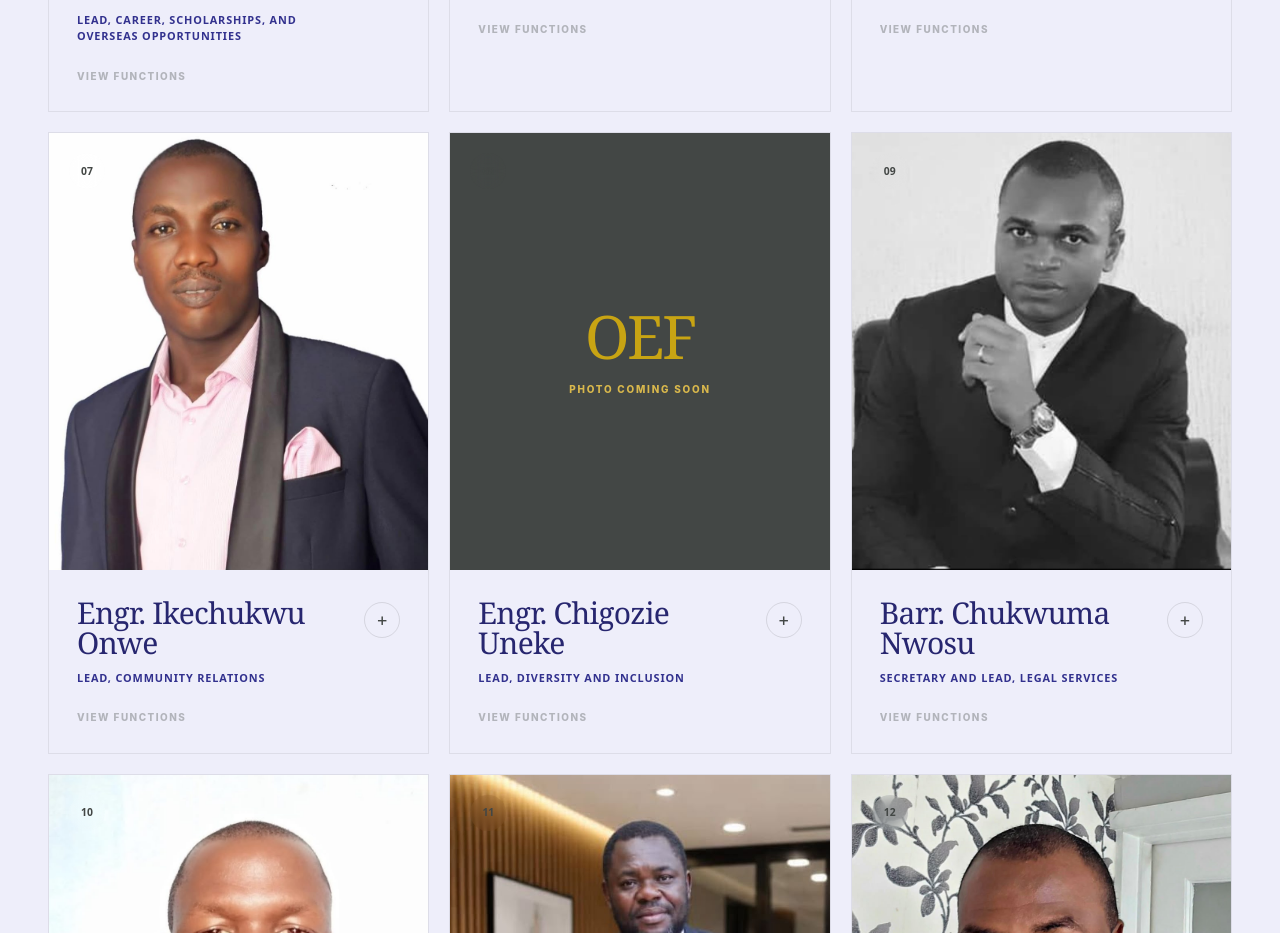
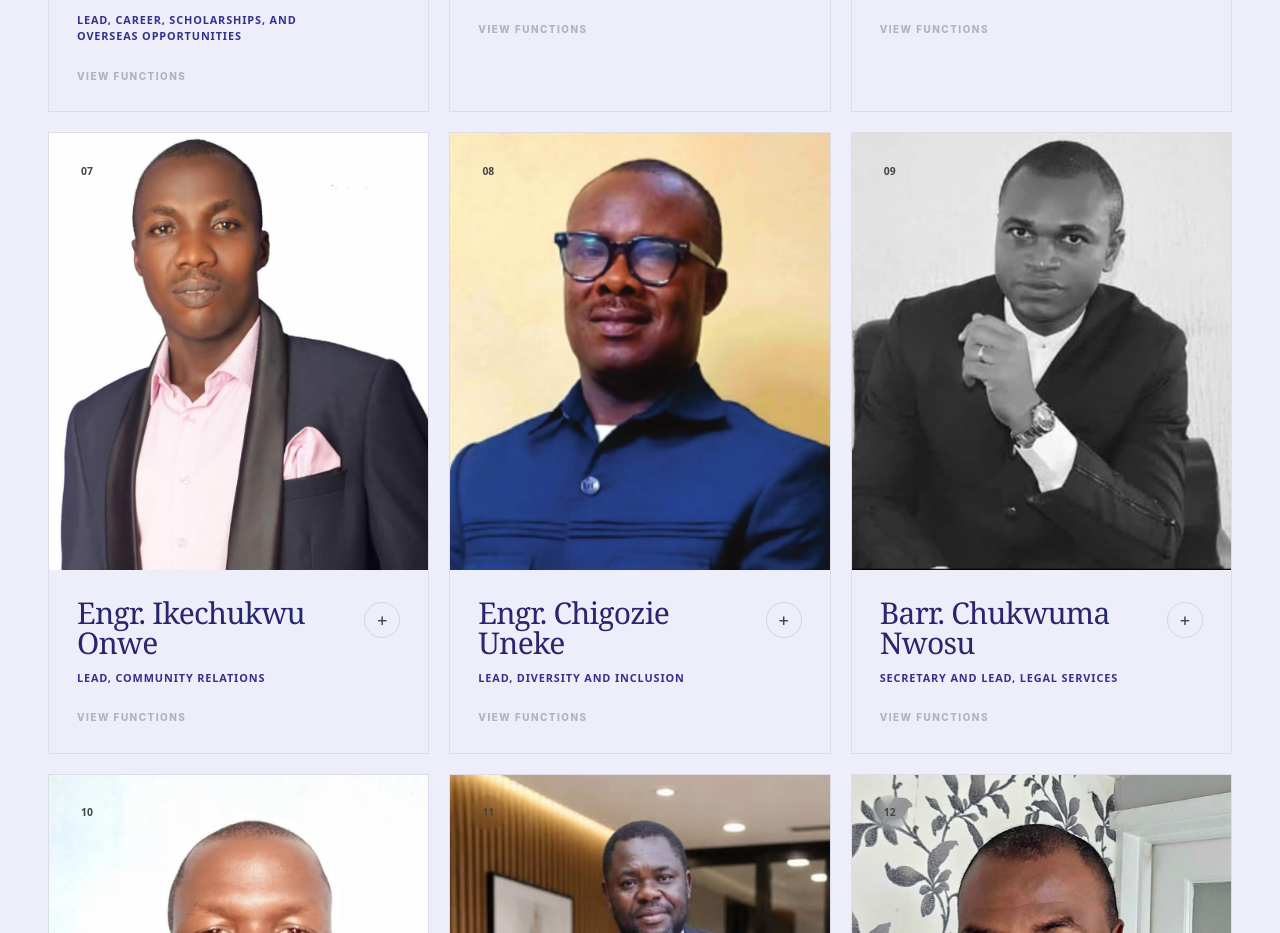
Before and after one commit to eazy-asf/onicha-education-foundation, a React (Vite) app: page /board in a window 1280 px wide. Shown: the part 2040-2973 px from the top of the page. Built offline with nearby package versions, Linux system fonts and the light colour scheme.

Commit message:
board pics update

```diff
--- a/src/pages/Board.jsx
+++ b/src/pages/Board.jsx
@@ -82,7 +82,7 @@ const boardMembers = [
   {
     name: "Engr. Chigozie Uneke",
     role: "Lead, Diversity and Inclusion",
-    image: "",
+    image: "/magazine-pages/Engr-Chigozie-Uneke.jpeg",
     functions: [
       "Ensure balance and inclusion in all OEF public events",
       "Advise on peculiar cases of individuals in need for the consideration of OEF BOT",
--- a/src/pages/Home.jsx
+++ b/src/pages/Home.jsx
@@ -209,7 +209,7 @@ function Home() {
         <div className="mx-auto max-w-[1400px]">
           <div className="grid gap-10 lg:grid-cols-[1fr_0.55fr] lg:items-center">
             <div>
-              <p className="text-[0.65rem] pb-7 font-black uppercase tracking-[0.18em] text-muted-gold">
+              <p className="text-[0.65rem] pb-7 font-black uppercase tracking-[0.18em] text-gold">
                 The work
               </p>
 
@@ -239,7 +239,7 @@ function Home() {
                   {program}
                 </span>
 
-                <span className="text-[0.62rem] font-black uppercase tracking-[0.15em] text-primary-light transition-colors duration-300 group-hover:text-muted-gold">
+                <span className="text-[0.62rem] font-black uppercase tracking-[0.15em] text-primary-light transition-colors duration-300 group-hover:text-gold">
                   Explore →
                 </span>
               </Link>
@@ -249,7 +249,7 @@ function Home() {
           <div className="mt-10">
             <Link
               to="/programs"
-              className="inline-flex items-center gap-3 rounded-sm border border-primary-light px-6 py-4 text-xs font-black uppercase trcking-[0.14em] text-support transition-all duration-300 hover:bg-support hover:text-muted-gold"
+              className="inline-flex items-center gap-3 rounded-sm border border-primary-light px-6 py-4 text-xs font-black uppercase trcking-[0.14em] text-support transition-all duration-300 hover:bg-support hover:text-gold"
             >
               Explore all programs
               <span>↗</span>
```
Also changed, not shown: public/magazine-pages/Engr-Chigozie-Uneke.jpeg (added).
